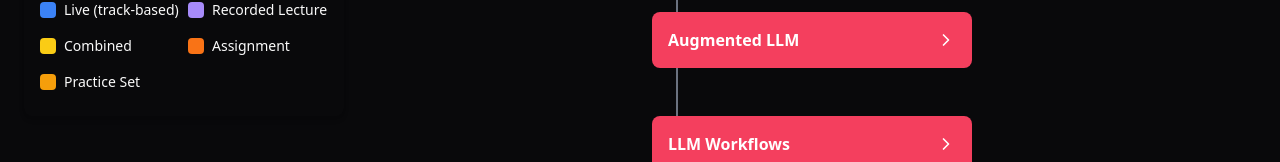
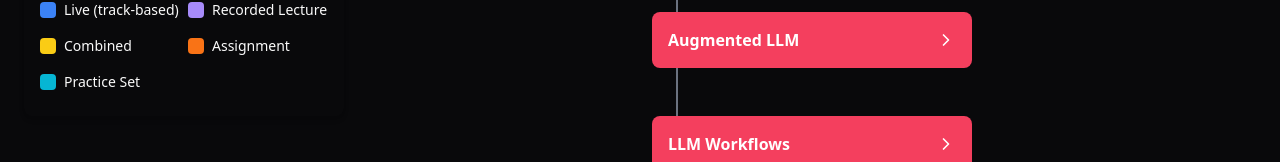
Before and after one commit to Ameen-Malik/llm-roadmap-visualizer, a React (Vite) app: page / in a window 1280 px wide. Shown: the part 321-483 px from the top of the page. Built offline with nearby package versions, Linux system fonts and the light colour scheme.

Commit message:
updated color coding for practice sets

```diff
--- a/tailwind.config.ts
+++ b/tailwind.config.ts
@@ -71,7 +71,7 @@ export default {
           recorded: "#a78bfa", // violet-400 (for recorded videos)
           combined: "#facc15", // yello-500 (for combined lectures)(updated)
           assignment: "#f97316", // orange-500 (for assignments)
-          practice: "#f59e0b", // amber-500 (for practice sets)
+          practice: "#06b6d4", // cyan-500 (for practice sets)
           connector: "#6b7280", // gray-500 (darker connector for dark mode)
         },
         brand: {
```
